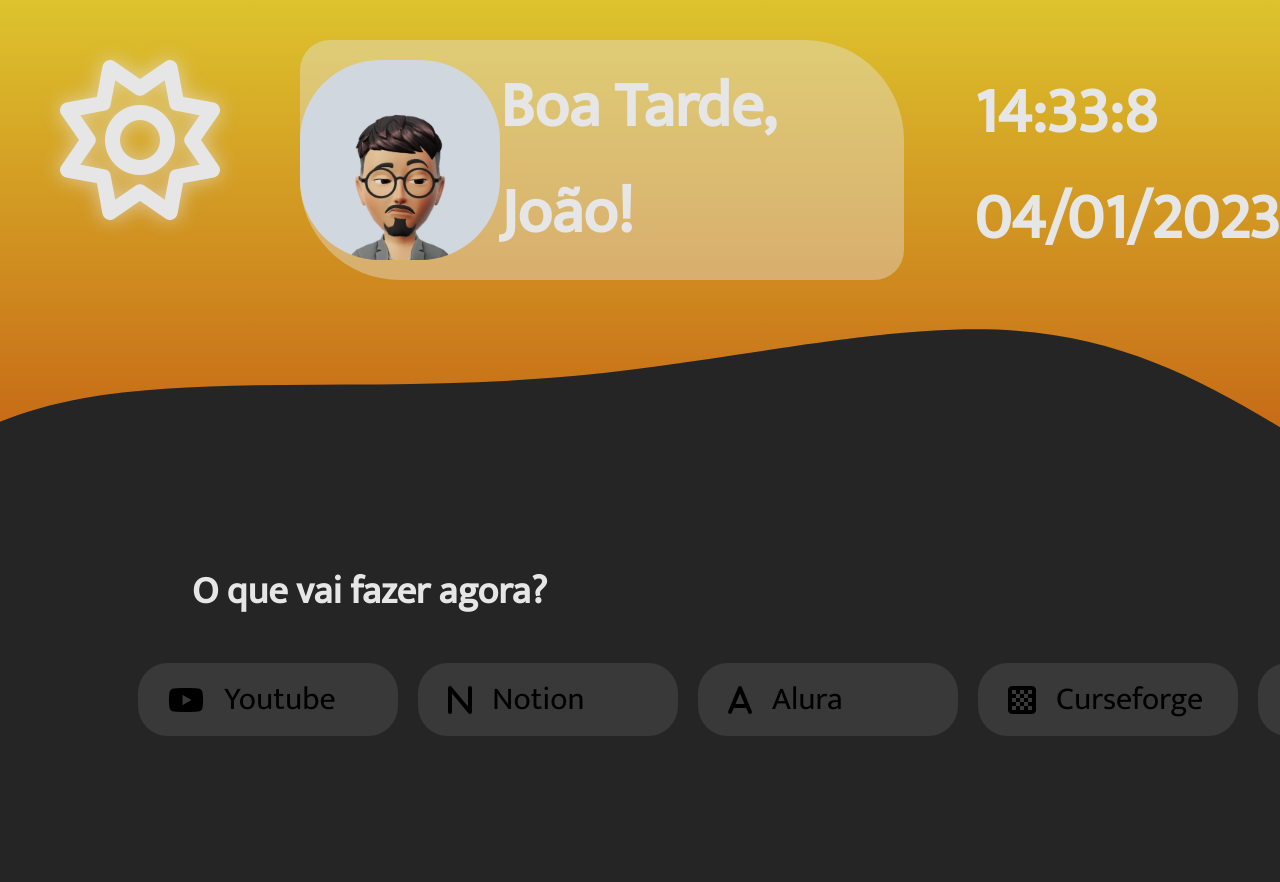
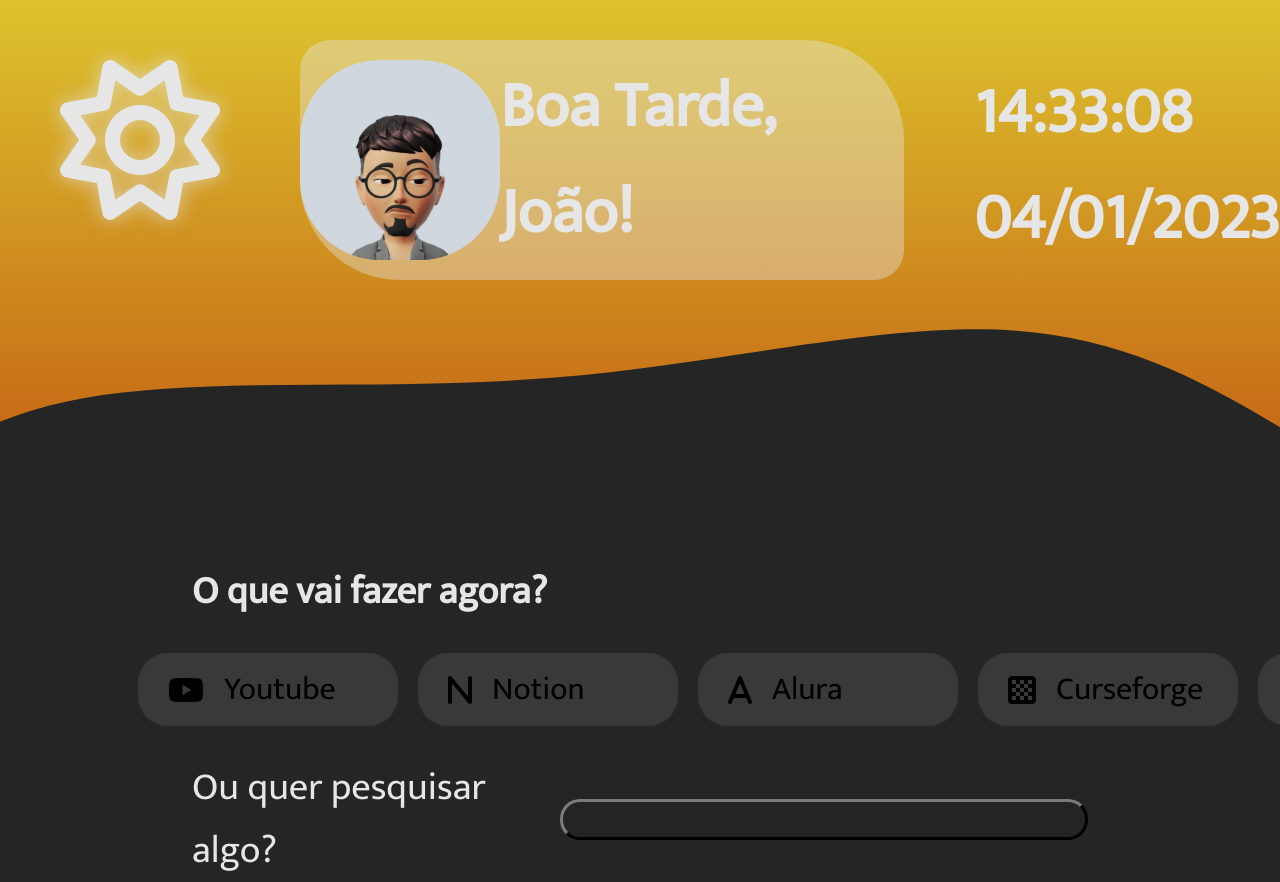
Before and after one commit to Capitaojob/myHome, a plain HTML site: page index.html in a window 1280 px wide. Shown: the top 882 px of the page. Before the commit the page ends 800 px from the top, so only its background shows below. Drawn offline with Linux system fonts and the light colour scheme.

Commit message:
fixed clock not having 0 before numbers smaller than 10, added search bar

```diff
--- a/index.html
+++ b/index.html
@@ -68,6 +68,10 @@
                 </a>
             </div>
         </div>
+        <form action="" class="googleContainer">
+            <label for="google">Ou quer pesquisar algo?</label>
+            <input type="text" name="google" id="google">
+        </form>
     </section>
 </body>
 </html>
--- a/script.js
+++ b/script.js
@@ -16,8 +16,8 @@ function timing() {
     hour = data.getHours()
     minute = data.getMinutes()
     second = data.getSeconds()
-    // checkTime(minute)
-    // checkTime(second)
+    minute = checkTime(minute)
+    second = checkTime(second)
     // time.innerHTML = `${hour}:${minute}:${second}`
     time.innerHTML = hour + ":" + minute + ":" + second
 }
@@ -59,6 +59,17 @@ if (hour >= 6 && hour < 12) {
 function checkTime(i) {
     if (i < 10) {
         i = "0" + i
-        return i;
+        return i
+    } else {
+        return i
     }
 }
+
+document.querySelector("input").addEventListener("keydown", (e) => {
+    console.log(e.key)
+    if (e.key == "Enter") {
+        e.preventDefault()
+        // window.open(`https://www.google.com/search?client=firefox-b-d&q=${document.querySelector("input").value}`)
+        window.open(`https://www.google.com/search?q=${document.querySelector("input").value}`)
+    }
+})
--- a/style.css
+++ b/style.css
@@ -79,12 +79,37 @@ a {
     border-radius: 40%;
 }
 
-h2 {
+h2,
+.googleContainer {
     width: 70%;
     margin-inline: auto;
     color: var(--white);
     font-size: 2.4rem;
-    margin-bottom: 40px;
+    margin-bottom: 30px;
+}
+
+.googleContainer {
+    margin-top: 30px;
+    display: flex;
+    flex-direction: row;
+    align-items: center;
+    justify-content: flex-start;
+    gap: 20px;
+}
+
+input {
+    background-color: #242424;
+    border-radius: 20px;
+    width: 60%;
+    height: 35px;
+    border: 3px outset #272727;
+    padding: 0 20px;
+    font-size: 1.7rem;
+    color: var(--white);
+}
+
+input:focus {
+    outline: none;
 }
 
 .links {
```
